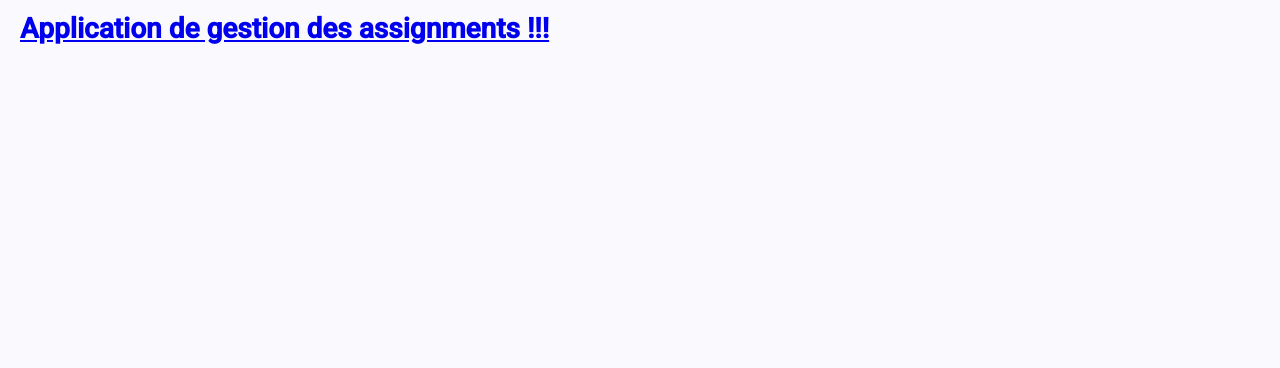
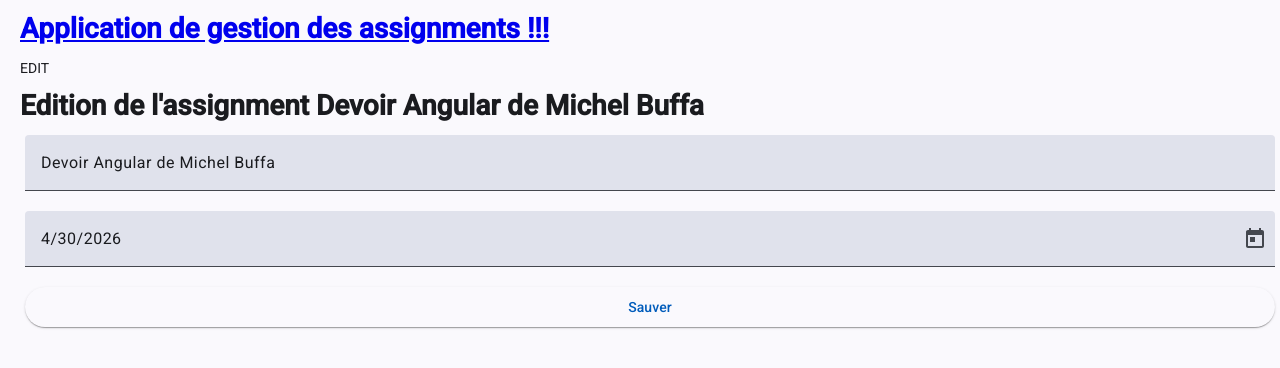
Before and after one commit to micbuffa/AngularFrontEndESATIC2025_2026, an Angular app: page /assignments/1/edit in a window 1280 px wide. Before the commit this address led to /. Shown: the top 368 px of the page. Built offline with nearby package versions, Linux system fonts and the light colour scheme.

Commit message:
milieu router

```diff
--- a/src/app/app.routes.ts
+++ b/src/app/app.routes.ts
@@ -2,10 +2,12 @@ import { Routes } from '@angular/router';
 import { Assignments } from './assignments/assignments';
 import { AddAssignment } from './assignments/add-assignment/add-assignment';
 import { AssignmentDetail } from './assignments/assignment-detail/assignment-detail';
+import { EditAssignment } from './assignments/edit-assignment/edit-assignment';
 
 export const routes: Routes = [
     { path: '', redirectTo: '/home', pathMatch: 'full' },
     { path: 'home', component: Assignments},
     { path: 'add', component: AddAssignment},
     { path: 'assignments/:id', component: AssignmentDetail},
+    { path: 'assignments/:id/edit', component: EditAssignment},
 ];
--- a/src/app/assignments/add-assignment/add-assignment.html
+++ b/src/app/assignments/add-assignment/add-assignment.html
@@ -11,7 +11,7 @@
             <input matInput
                    [matDatepicker]="picker"
                    placeholder = "Date de rendu"
-                   name="dateDeRendu"
+                   name="date"
                    [ngModel]="dateDeRendu()"
                    (ngModelChange)="dateDeRendu.set($event)"
             >
--- a/src/app/assignments/add-assignment/add-assignment.ts
+++ b/src/app/assignments/add-assignment/add-assignment.ts
@@ -21,7 +21,7 @@ import { AssignmentsService } from '../../shared/assignments.service';
   providers: [provideNativeDateAdapter()],
 })
 export class AddAssignment {
-// Pour les champs du formulaire d'ajout d'un devoir
+  // Pour les champs du formulaire d'ajout d'un devoir
   nomDevoir = signal('');
   // Je veux une date de rendu "vide" par défaut
   dateDeRendu = signal(new Date());
--- a/src/app/assignments/assignment-detail/assignment-detail.html
+++ b/src/app/assignments/assignment-detail/assignment-detail.html
@@ -21,6 +21,16 @@ ASSIGNMENT DETAIL !!!
             >
                 Rendu
             </mat-checkbox>
+
+            <a routerLink="edit">
+                <button
+                    mat-stroked-button
+                    color="primary"
+                >
+                    EDIT
+                </button>
+            </a>
+
             <button
                 mat-stroked-button
                 color="warn"
--- a/src/app/assignments/assignment-detail/assignment-detail.ts
+++ b/src/app/assignments/assignment-detail/assignment-detail.ts
@@ -5,7 +5,7 @@ import {MatCardModule} from '@angular/material/card';
 import {MatCheckboxModule} from '@angular/material/checkbox';
 import { MatButtonModule } from '@angular/material/button';
 
-import { Router } from '@angular/router';
+import { Router, RouterLink } from '@angular/router';
 
 import { Assignment } from '../assignment.model';
 import { AssignmentsService } from '../../shared/assignments.service';
@@ -14,7 +14,8 @@ import { ActivatedRoute } from '@angular/router';
 
 @Component({
   selector: 'app-assignment-detail',
-  imports: [CommonModule, MatCardModule, MatCheckboxModule, MatButtonModule],
+  imports: [CommonModule, MatCardModule, MatCheckboxModule, MatButtonModule,
+    RouterLink],
   templateUrl: './assignment-detail.html',
   styleUrl: './assignment-detail.css',
 })
@@ -34,8 +35,16 @@ export class AssignmentDetail implements OnInit {
   ngOnInit() {
     console.log("AssignmentDetail ngOnInit called");
     const id = +this.route.snapshot.params['id'];
+    console.log("id from URL : ", id);
 
-    console.log("id from URL : ", id);
+    // Si on veut récupérer les "queries", c'est à dire les paramètres après le "?" dans
+    // l'URL, on peut faire :
+    const queryParams = this.route.snapshot.queryParams;
+    console.log("query params : ", queryParams);
+
+    // Pour le fragment '#' dans l'URL, on peut faire :
+    const fragment = this.route.snapshot.fragment;
+    console.log("fragment : ", fragment);
 
     // on va chercher dans le service l'assignment avec cet id
     this.assignmentsService.getAssignment(id)
--- /dev/null
+++ b/src/app/assignments/edit-assignment/edit-assignment.css
@@ -0,0 +1,11 @@
+container {
+    display:flex;
+    flex-direction: column;
+}
+
+
+.form {
+    display:flex;
+    flex-direction: column;
+    margin:5px;
+}
--- /dev/null
+++ b/src/app/assignments/edit-assignment/edit-assignment.html
@@ -0,0 +1,40 @@
+EDIT
+@if(assignementAffiche(); as assignment) {
+    <div class="container">
+    <h1>Edition de l'assignment {{assignment.nom}}</h1>
+
+    <form ngForm class="form"
+          #formupdate
+          (submit)="onSaveAssignment(); formupdate.reset();"
+    >
+
+        <mat-form-field>
+            <input matInput
+                name="assignment-name"
+                [ngModel]="nomDevoir()"
+                (ngModelChange)="nomDevoir.set($event)"
+            >
+        </mat-form-field>
+
+        <mat-form-field>
+            <input matInput
+                    [matDatepicker]="picker"
+                    placeholder="Edition de la date"
+                    [ngModel]="dateDeRendu()"
+                    (ngModelChange)="dateDeRendu.set($event)"
+                    name="date"
+            >
+            <mat-datepicker-toggle matSuffix
+                                    [for]="picker"
+            >
+            </mat-datepicker-toggle>
+            <mat-datepicker #picker></mat-datepicker>
+        </mat-form-field>
+        <button mat-raised-button
+                color="primary"
+        >
+        Sauver
+        </button>
+    </form>
+    </div>
+}
--- /dev/null
+++ b/src/app/assignments/edit-assignment/edit-assignment.ts
@@ -0,0 +1,84 @@
+import { Component, OnInit, signal } from '@angular/core';
+import { FormsModule } from '@angular/forms';
+import { MatInputModule } from '@angular/material/input';
+import { MatButtonModule } from '@angular/material/button';
+import { MatFormFieldModule } from '@angular/material/form-field';
+import { MatDatepickerModule } from '@angular/material/datepicker';
+import { provideNativeDateAdapter } from '@angular/material/core';
+import { Assignment } from '../assignment.model';
+import { AssignmentsService } from '../../shared/assignments.service';
+import { ActivatedRoute, Router } from '@angular/router';
+
+@Component({
+  selector: 'app-edit-assignment',
+  standalone: true,
+  providers: [provideNativeDateAdapter()],
+  imports: [FormsModule, MatInputModule, MatFormFieldModule, MatDatepickerModule, MatButtonModule],
+  templateUrl: './edit-assignment.html',
+  styleUrl: './edit-assignment.css',
+})
+export class EditAssignment implements OnInit {
+  // variable qui correspond à l'assignment affiché dans le formulaire
+  // d'édition. C'est un signal
+  assignementAffiche = signal<Assignment | null>(null);
+
+  // Pour les champs du formulaire d'ajout d'un devoir
+  // ils sont associés par binding bi directionnel aux champs
+  // input du formulaire. Ce sont eux-aussi des signaux
+  nomDevoir = signal('');
+  // Je veux une date de rendu "vide" par défaut
+  dateDeRendu = signal(new Date());
+
+  constructor(
+    private assignmentsService: AssignmentsService,
+    private router: Router,
+    private route: ActivatedRoute,
+  ) {}
+
+  // appelée à l'initialisation du composant, avant l'affichage
+  ngOnInit(): void {
+    // on va chercher l'assignment à modifier, en lisant l'id dans l'URL
+    this.getAssignment();
+  }
+
+  getAssignment() {
+    // On va utiliser ActivatedRoute pour lire l'id dans l'URL
+    const id = +this.route.snapshot.params['id'];
+
+    this.assignmentsService.getAssignment(id)
+    .subscribe((a) => {
+
+      if (a === undefined) return;
+
+      // on modifie le modèle pour afficher les données de l'assignment dans
+      // le formulaire d'édition
+      this.assignementAffiche.set(a);
+
+      // on remplit aussi les champs du formulaire d'édition avec les données
+      // de l'assignment qu'on vient de recevoir
+      this.nomDevoir.set(a.nom);
+      this.dateDeRendu.set(a.dateDeRendu);
+    });
+  }
+
+  // appelé quand le formulaire de modification est soumis
+  onSaveAssignment() {
+    const assignment = this.assignementAffiche();
+
+    if (!assignment) return;
+
+    if (this.nomDevoir() == '' || this.dateDeRendu() === undefined) return;
+
+    // on récupère les valeurs dans le formulaire
+    assignment.nom = this.nomDevoir();
+    assignment.dateDeRendu = this.dateDeRendu();
+
+    this.assignmentsService.updateAssignment(assignment)
+    .subscribe((message) => {
+      console.log(message);
+
+      // navigation vers la home page
+      this.router.navigate(['/home']);
+    });
+  }
+}
```
